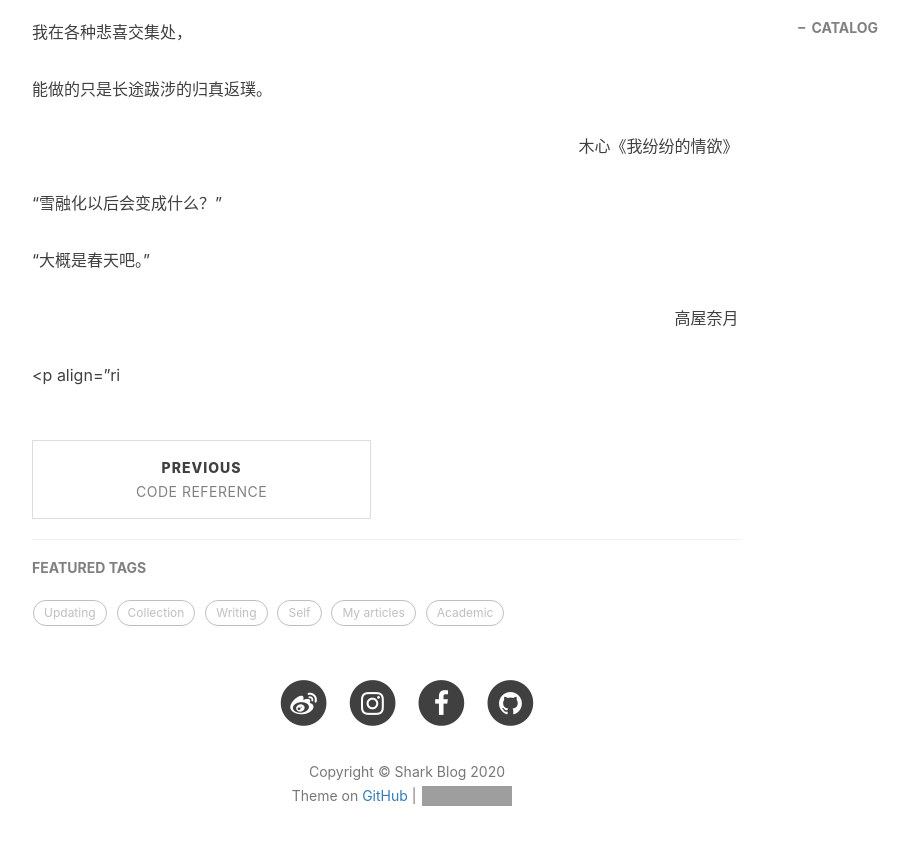
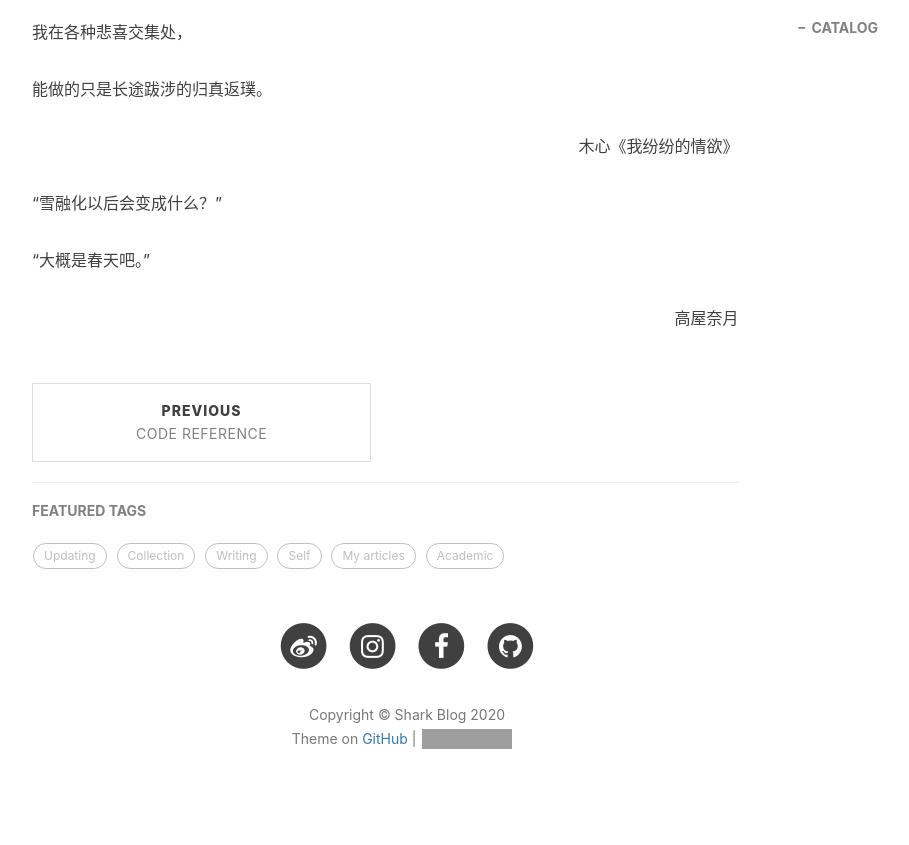
Before and after one commit to sharkjingyang/sharkjingyang.github.io, a Jekyll site: the page built from _posts/2020-07-13-热评、语录搜集.md, in a window 1280 px wide and 900 px high, scrolled down 1115 px. Shown: the top 845 px of the window, without its empty margins (233-1142 px from the left). Built offline with Jekyll 4.4.1, drawn with Linux system fonts in a browser that asks for light colours; nearby versions of some CDN libraries; comment, search, counter and statistics services are not loaded; grey boxes are pictures that could not be loaded.

Commit message:
Update 2020-07-13-热评、语录搜集.md

```diff
--- a/_posts/2020-07-13-热评、语录搜集.md
+++ b/_posts/2020-07-13-热评、语录搜集.md
@@ -40,5 +40,3 @@ tags:
 “大概是春天吧。”
 
 <p align="right">高屋奈月</p>
-
-<p align="ri
```
